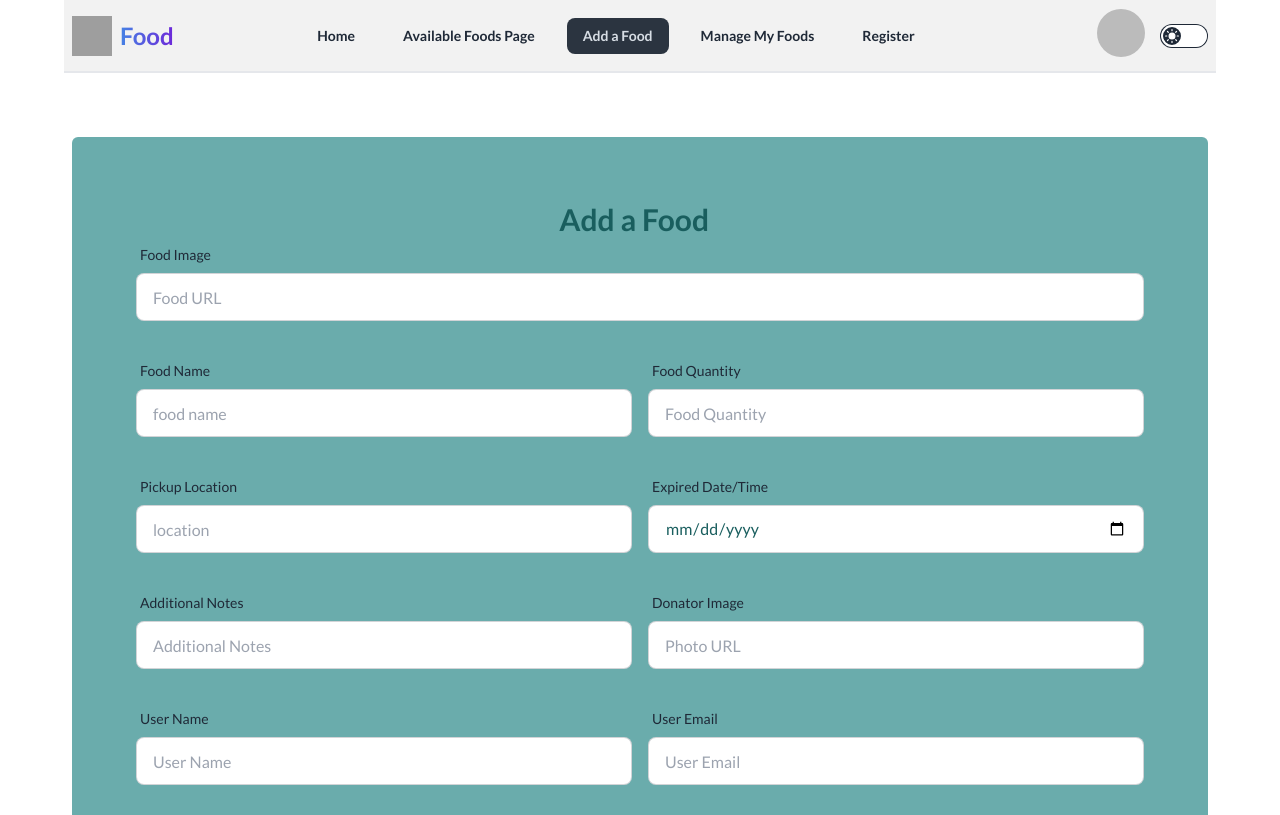
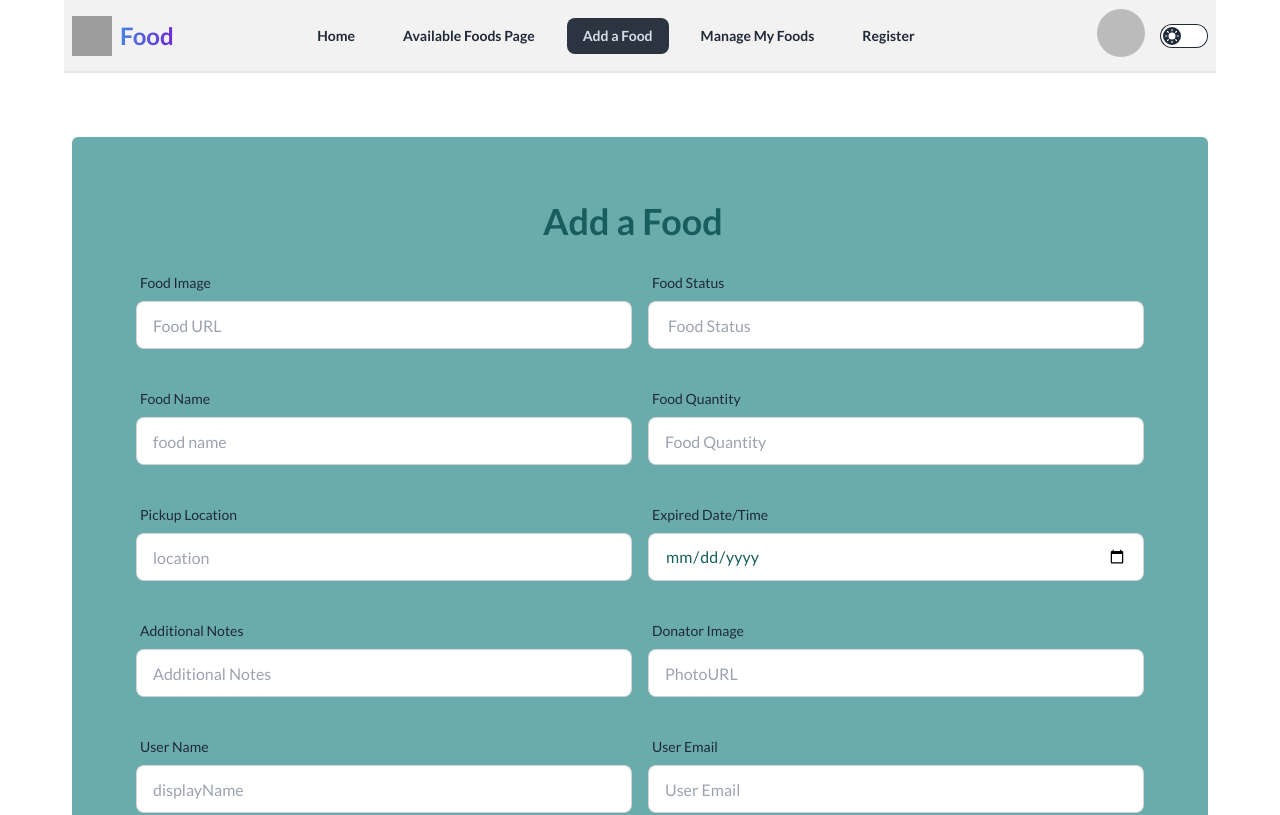
Before and after one commit to jaheda8256/pha11-food-donator-client, a React (Vite) app: page /addFood in a window 1280 px wide. Shown: the top 815 px of the page. Built offline with nearby package versions, Linux system fonts and the light colour scheme; no server answers; sample sign-in values are in the browser's storage; grey boxes are pictures that could not be loaded; a web font is replaced by a local one.

Commit message:
create addFood component

```diff
--- a/package.json
+++ b/package.json
@@ -23,6 +23,7 @@
     "react-simple-typewriter": "^5.0.1",
     "react-toastify": "^10.0.5",
     "sort-by": "^1.2.0",
+    "sweetalert2": "^11.10.8",
     "swiper": "^11.1.1"
   },
   "devDependencies": {
--- a/src/components/Carousel.jsx
+++ b/src/components/Carousel.jsx
@@ -16,7 +16,7 @@ import Slide from './Slide';
 
 export default function Carousel() {
   return (
-    <>
+    <div className='mt-32 md:mt-0 '>
       <Swiper
         spaceBetween={30}
         centeredSlides={true}
@@ -43,6 +43,6 @@ export default function Carousel() {
         </SwiperSlide>
 
       </Swiper>
-    </>
+    </div>
   );
 }
--- a/src/page/AddFood/AddFood.jsx
+++ b/src/page/AddFood/AddFood.jsx
@@ -1,11 +1,68 @@
 import { Typewriter } from 'react-simple-typewriter';
+import Swal from 'sweetalert2';
+import useAuth from '../../hooks/useAuth';
 
 const AddFood = () => {
+
+    const { user } = useAuth() || {};
+
+    const handleAddFood = (event) => {
+        event.preventDefault();
+        const form = event.target;
+        const photo = form.photo.value;
+        const status = form.status.value;
+        const name = form.name.value;
+        const email = user.email;
+        const  location = form.location.value;
+        const quantity = form.quantity.value;
+        const date = form.date.value;
+        const notes = form.notes.value;
+        const  photoURL = user?.photoURL;
+        const  displayName = user?.displayName;
+
+
+        const addFoods= {
+            status,
+            name,
+          location,
+          quantity,
+          date,
+          notes,
+          photoURL,
+          displayName,
+          email,
+          photo,
+        };
+        console.log(addFoods);
+
+      //   // send data to the server
+        fetch('http://localhost:5000/foods', {
+            method: 'POST',
+            headers: {
+                'content-type':'application/json'
+            },
+            body: JSON.stringify(addFoods)
+        })
+        .then(res => res.json())
+        .then(data => {
+            console.log(data);
+            if(data.insertedId){
+                Swal.fire({
+                    title: 'Success!',
+                    text: 'Tourists added successfully',
+                    icon: 'success',
+                    confirmButtonText: 'Cool'
+                  })
+            }
+        })
+      }
+
+
     return (
         <div>
           <div className="bg-[#6aacac] text-[#195e5e] p-16 my-16 mx-2 rounded-md">
 
-        <h2 className="text-3xl font-pop text-center font-extrabold"> <span style={{ color: '', fontWeight: 'bold' }}>
+        <h2 className="text-4xl font-lato text-center font-extrabold mb-6"> <span style={{ color: '', fontWeight: 'bold' }}>
           <Typewriter
             words={['Add a Food']}
             loop={1000000}
@@ -18,10 +75,10 @@ const AddFood = () => {
           />
         </span></h2>
 
-        <form >
-            {/* photo url */}
-        <div className="mb-8">
-            <div className="form-control w-full">
+        <form onSubmit={handleAddFood}>
+            {/* photo url and status*/}
+          <div className="md:flex mb-8">
+            <div className="form-control md:w-1/2">
               <label className="label">
                 <span className="label-text"> Food Image</span>
               </label>
@@ -35,8 +92,21 @@ const AddFood = () => {
                 />
               </label>
             </div>
+            <div className="form-control md:w-1/2 ml-4">
+              <label className="label">
+                <span className="label-text"> Food Status</span>
+              </label>
+              <label className="input-group">
+                <input
+                required
+                  type="text"
+                  name="status"
+                  placeholder=" Food Status"
+                  className="input input-bordered w-full"
+                />
+              </label>
+            </div>
           </div>
-          {/* form name and subcategory name */}
           <div className="md:flex mb-8">
             <div className="form-control md:w-1/2">
               <label className="label">
@@ -120,46 +190,16 @@ const AddFood = () => {
               </label>
               <label className="input-group">
                 <input
-                required
+                 readOnly
                   type="text"
-                  name="userPhoto"
-                  placeholder="Photo URL"
+                  name="photoURL"
+                  placeholder="PhotoURL"
                   className="input input-bordered w-full"
                 />
               </label>
             </div>
           </div>
-          {/* form processing time and stock stactus */}
-          {/* <div className="md:flex mb-8">
-            <div className="form-control md:w-1/2">
-              <label className="label">
-                <span className="label-text">Travel_time</span>
-              </label>
-              <label className="input-group">
-                <input
-                required
-                  type="text"
-                  name="travel"
-                  placeholder="travel_time"
-                  className="input input-bordered w-full"
-                />
-              </label>
-            </div>
-            <div className="form-control md:w-1/2 ml-4">
-              <label className="label">
-                <span className="label-text">TotalVisitorsPerYear</span>
-              </label>
-              <label className="input-group">
-                <input
-                required
-                  type="text"
-                  name="totalVisitorsPerYear"
-                  placeholder="totalVisitorsPerYear"
-                  className="input input-bordered w-full"
-                />
-              </label>
-            </div>
-          </div> */}
+
 {/* form name, email */}
           <div className="md:flex mb-8">
             <div className="form-control md:w-1/2">
@@ -168,10 +208,10 @@ const AddFood = () => {
               </label>
               <label className="input-group">
                 <input
-                required
+                readOnly
                   type="text"
-                  name="userName"
-                  placeholder="User Name"
+                  name="displayName"
+                  placeholder="displayName"
                   className="input input-bordered w-full"
                 />
               </label>
```
Also changed, not shown: 1 other file (tests, documents, lock files or other folders).
